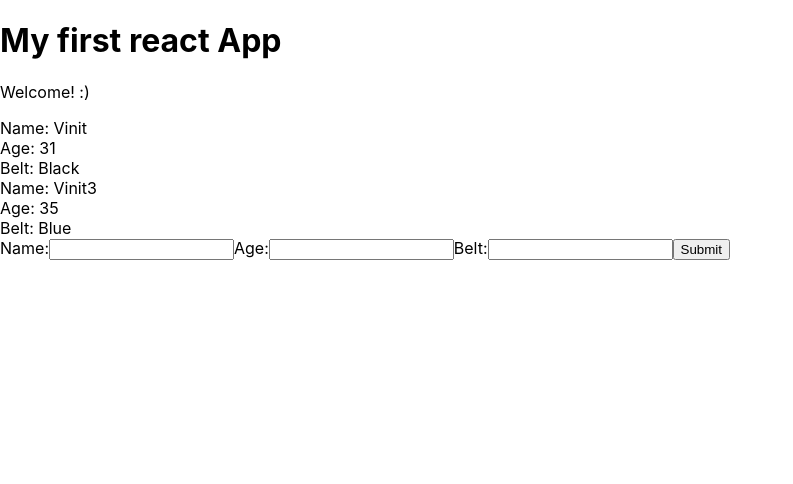
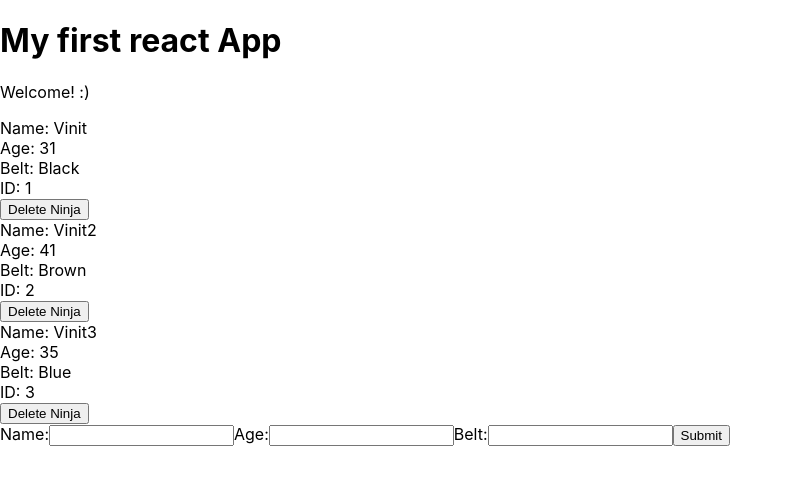
Before and after one commit to WinIT23/React, a React (Create React App) app in the folder my-app/: page / in a window 1280 px wide. Shown: the top 484 px of the page, without its empty margins (0-793 px from the left). Built offline with nearby package versions, Linux system fonts and the light colour scheme.

Commit message:
added option to add ninja

```diff
--- a/my-app/src/App.js
+++ b/my-app/src/App.js
@@ -3,22 +3,33 @@
 import AddNinja from './AddNinja';
 
 class App extends Component {
-  id = 4;
   state = {
+    id: 3,
     ninjas: [
       { name: "Vinit", age: 31, belt: "Black", id: 1 },
-      { name: "Vinit2", age: 21, belt: "Brown", id: 2 },
+      { name: "Vinit2", age: 41, belt: "Brown", id: 2 },
       { name: "Vinit3", age: 35, belt: "Blue", id: 3 }
     ]
   }
 
   addNinja = (ninja) => {
-    ninja.id = this.id;
-    this.id++;
-    let ninjas = [...this.state.ninjas, ninja];
+    ninja.id = this.state.id + 1;
+    let newNinjas = [...this.state.ninjas, ninja];
+    this.setState({
+      id: this.state.id + 1,
+      ninjas: newNinjas
+    }, () => {
+        console.log(this.state.ninjas);
+    });
+  }
+  deleteNinja = (id) => {
+    let ninjas = this.state.ninjas.filter(ninja => {
+      return ninja.id !== id
+    });
+    console.log(id);
     this.setState({
       ninjas: ninjas
-    })
+    });
   }
 
   render() {
@@ -26,7 +37,7 @@
       <div className="App">
         <h1>My first react App</h1>
         <p>Welcome! :)</p>
-        <Ninjas ninjas={this.state.ninjas} />
+        <Ninjas deleteNinja={this.deleteNinja} ninjas={this.state.ninjas} />
         <AddNinja addNinja={this.addNinja} />
       </div>
     );
--- a/my-app/src/Ninjas.js
+++ b/my-app/src/Ninjas.js
@@ -1,29 +1,15 @@
 import React from "react";
 
-const Ninjas = ({ ninjas }) => {
+const Ninjas = ({ ninjas, deleteNinja }) => {
 
-  // -------------- using if condition ----------------
-  // const ninjaList = ninjas.map(ninja => {
-  //   if(ninja.age > 29) {
-  //     return (
-  //       <div className="ninja" key={ninja.id}>
-  //         <div>Name: {ninja.name} </div>
-  //         <div>Age: {ninja.age} </div>
-  //         <div>Belt: {ninja.belt} </div>
-  //       </div>
-  //     )
-  //   } else {
-  //     return null
-  //   }
-  // })
-
-  // -------------- using if condition ----------------
   const ninjaList = ninjas.map(ninja => {
     return ninja.age > 29 ? (
       <div className="ninja" key={ninja.id}>
         <div>Name: {ninja.name} </div>
         <div>Age: {ninja.age} </div>
         <div>Belt: {ninja.belt} </div>
+        <div>ID: {ninja.id} </div>
+        <button onClick={() => { deleteNinja(ninja.id) }} >Delete Ninja</button>
       </div>
     ) : null
   })
```
